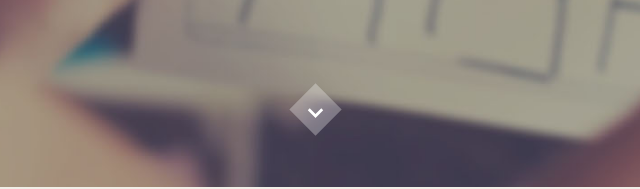
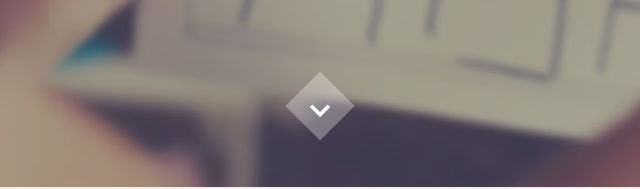
Before and after one commit to bram-joosten/onlinedepartment, a website: page src/index.html in a window 1280 px wide. Shown: the part 613-802 px from the top of the page, 322-962 px from the left. Drawn offline with nearby package versions, Linux system fonts and the light colour scheme; files that its build step writes are made by us from their sources.

Commit message:
anndd some more changes

```diff
--- a/src/index.html
+++ b/src/index.html
@@ -29,10 +29,8 @@
             <button type="button" class="hero-cta">
                 lees
             </button>
-            <button type="button" class="scrolldown">
-                <!--build:remove  -->
+            <button type="button" id="scrolldown" class="scrolldown">
                 <img src="images/scroll-down.svg" />
-                <!-- endbuild -->
             </button>
         </div>
     </section>
--- a/src/js/main.js
+++ b/src/js/main.js
@@ -1 +1,7 @@
 // This is the Main.js file. It should be the final file in the build chain
+
+$("#scrolldown").click(function() {
+    $('html, body').animate({
+        scrollTop: $("main").offset().top
+    }, 500, "swing");
+});
--- a/src/scss/_buttons.scss
+++ b/src/scss/_buttons.scss
@@ -43,11 +43,12 @@ button:focus {
 
 @media ($media-sm-up) {
 	.scrolldown {
+		width: 82px;
 		display: block;
-		bottom: 0;
+		bottom: -5px;
 		position: absolute;
 		left: 50%;
-		margin-left: -35px;
+		margin-left: -39px;
 		transition: all 0.1s ease-in;
 		transform: translateY(0);
 
--- a/src/scss/_layout.scss
+++ b/src/scss/_layout.scss
@@ -140,11 +140,9 @@ article {
 
 
 figure {
-	// position: relative;
 	overflow: hidden;
 	width: 100%;
 	margin: 0;
-	// object-fit: cover;
 
 	img {
 		height: 190px;
```
